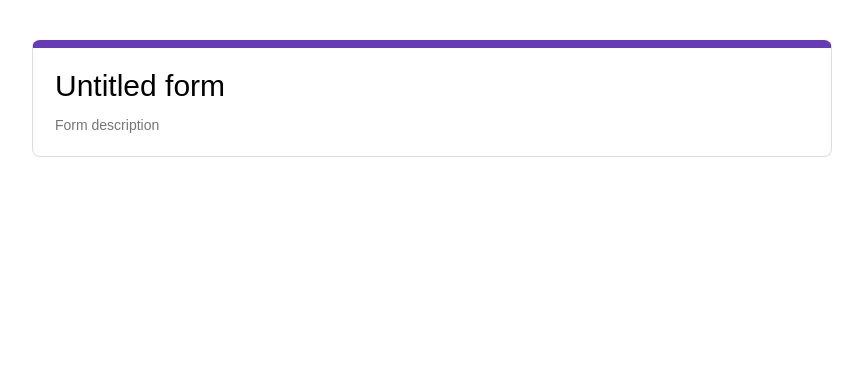
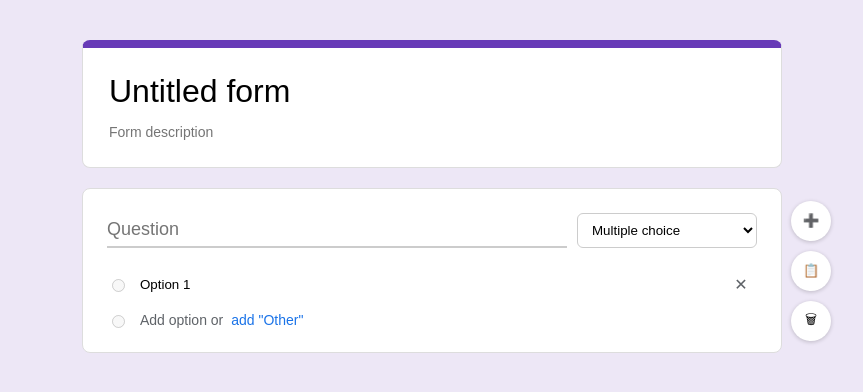
Before and after one commit to Ankit-Prometterur/frontend-task, a React (Create React App) app in the folder react-form-task/: page / in a window 1280 px wide. Shown: the top 392 px of the page, without its empty margins (208-1071 px from the left). Built offline with nearby package versions, Linux system fonts and the light colour scheme.

Commit message:
Added functionality of multiple choice option and side toolbar

```diff
--- a/react-form-task/src/App.css
+++ b/react-form-task/src/App.css
@@ -1,16 +1,48 @@
+
+body {
+  background-color: #ede7f6;
+  font-family: Arial, sans-serif;
+}
+
+
 .form-container {
-  max-width: 800px;
+  max-width: 700px;
   margin: 40px auto;
   padding: 0 16px;
+  overflow: visible;
+}
+
+
+.header-toolbar-floating{
+  position: absolute;
+  right: 25px;
+  top: 80px;
+  display: flex;
+  flex-direction: column;
+  gap: 10px;
+}
+
+.toolbar-btn {
+  width: 40px;
+  height: 40px;
+  border-radius: 50%;
+  border: none;
+  background: white;
+  box-shadow: 0 1px 4px rgba(0,0,0,0.2);
+  cursor: pointer;
+}
+
+.toolbar-btn:hover {
+  background: #f1f1f1;
 }
 
 .form-header {
   background: white;
-  padding: 20px;
+  padding: 24px;
   border-radius: 8px;
   margin-bottom: 20px;
   border: 1px solid #ddd;
-  border-top: 8px solid rgb(103, 58, 183);
+  border-top: 8px solid #673ab7;
   position: relative;
   overflow: hidden;
   transition: box-shadow 0.2s ease;
@@ -35,34 +67,192 @@
   box-shadow: 0 2px 10px rgba(0, 0, 0, 0.15);
 }
 
+
+
 .form-title {
-  font-size: 30px;
+  font-size: 32px;
+  font-weight: 500;
   border: none;
   width: 100%;
   outline: none;
   border-bottom: 2px solid transparent;
-  transition: border 0.2s ease;
-}
-
-.form-title::placeholder {
-  color: black;
-}
-
-
-.form-description {
-  margin-top: 10px;
-  border: none;
-  font-size: 14px;
-  width: 100%;
-  outline: none;
-  border-bottom: 2px solid transparent;
-  transition: border 0.2s ease;
 }
 
 .form-title:focus {
   border-bottom: 2px solid #673ab7;
 }
 
+.form-description {
+  margin-top: 10px;
+  font-size: 14px;
+  border: none;
+  width: 100%;
+  outline: none;
+  border-bottom: 2px solid transparent;
+  color: #666;
+}
+
 .form-description:focus {
   border-bottom: 2px solid #673ab7;
 }
+
+.question-card{
+  background: white;
+  padding: 24px;
+  border-radius: 8px;
+  margin-bottom: 20px;
+  border: 1px solid #ddd;
+  position: relative;
+  /* overflow: hidden; */
+  transition: box-shadow 0.2s ease;
+}
+
+.question-input{
+  width: 100%;
+  border: none;
+  border-bottom: 1px solid #ccc;
+  padding: 10px;
+  font-size: 16px;
+  outline: none;
+}
+
+.question-card::before{
+  content: "";
+  position: absolute;
+  left: 0;
+  top: 0;
+  height: 100%;
+  width: 0;
+  background: #4285f4;
+  transition: width 0.2s ease;
+
+}
+
+.question-card:focus-within::before{
+  width: 6px;
+}
+
+.question-card:focus-within {
+  box-shadow: 0 2px 10px rgba(0, 0, 0, 0.15);
+}
+
+.question-input{
+  flex: 1;
+  font-size: 18px;
+  border: none;
+  border-bottom: 2px solid #ccc;
+  outline: none;
+  padding: 6px 0;
+}
+
+.question-input:focus{
+  border-bottom: 2px solid #673ab7;
+}
+
+
+.question-top{
+  display: flex;
+  justify-content: space-between;
+  align-items: center;
+  gap: 10px;
+}
+
+.question-type{
+  min-width: 180px;
+  padding: 8px 10px;
+  border-radius: 6px;
+  border: 1px solid #ccc;
+  background: #fff;
+}
+
+.options{
+  margin-top: 20px;
+}
+
+.option{
+
+  display: flex;
+  align-items: center;
+  gap: 12px;
+  margin-top: 12px;
+}
+
+.option input[type="text"]{
+ flex: 1;
+  border: none;
+  outline: none;
+  padding: 4px 0;
+}
+
+.option input[type="text"]:focus {
+  border-bottom: 2px solid #673ab7;
+}
+
+
+.delete-btn{
+  display: flex;
+  align-items: center;
+  justify-content: center;
+
+  width: 32px;
+  height: 32px;
+
+  border-radius: 50%;
+  cursor: pointer;
+
+  color: #5f6368;
+  transition: background 0.2s ease;
+
+}
+
+.delete-btn:hover {
+  background-color: #f7f4f4;
+}
+
+.add-option-row {
+  color: #5f6368;
+}
+
+.add-option-text {
+  font-size: 14px;
+}
+
+.add-other {
+  color: #1a73e8;
+  margin-left: 4px;
+}
+
+.add-other {
+  color: #1a73e8;
+  cursor: pointer;
+}
+
+
+.question-wrapper {
+  position: relative;
+}
+
+.toolbar {
+  position: absolute;
+  right: -50px;
+  top: 50%;
+  transform: translateY(-50%);
+
+  display: flex;
+  flex-direction: column;
+  gap: 10px;
+}
+
+.toolbar button{
+  width: 40px;
+  height: 40px;
+  border-radius: 50%;
+  border: none;
+  background: white;
+  box-shadow: 0 1px 4px rgba(0,0,0,0.2);
+  cursor: pointer;
+}
+
+.toolbar button:hover {
+  background: #f1f1f1;
+}
--- a/react-form-task/src/components/FormBuilder.js
+++ b/react-form-task/src/components/FormBuilder.js
@@ -1,22 +1,128 @@
 import { useState } from "react";
+import QuestionCard from "./QuestionCard";
 import FormHeader from "./FormHeader";
 
 const FormBuilder = () => {
   const [form, setForm] = useState({
     title: "Untitled form",
     description: "",
+    questions: [
+      {
+        id: Date.now(),
+        type: "multiple",
+        question: "",
+        options: ["Option 1"],
+        required: false,
+      },
+    ],
+  });
 
-  });
+  const [activeQuestionId, setActiveQuestionId] = useState(
+    form.questions[0]?.id,
+  );
+
+  // console.log(form);
+
+  const updateQuestion = (id, field, value) => {
+    setForm((prev) => ({
+      ...prev,
+      questions: prev.questions.map((q) =>
+        q.id === id ? { ...q, [field]: value } : q,
+      ),
+    }));
+  };
+
+  const addOption = (id) => {
+    setForm((prev) => ({
+      ...prev,
+      questions: prev.questions.map((q) =>
+        q.id === id
+          ? { ...q, options: [...q.options, `Option ${q.options.length + 1}`] }
+          : q,
+      ),
+    }));
+  };
+
+  const deleteOption = (id, index) => {
+    setForm((prev) => ({
+      ...prev,
+      questions: prev.questions.map((q) =>
+        q.id === id
+          ? { ...q, options: q.options.filter((_, i) => i !== index) }
+          : q,
+      ),
+    }));
+  };
+
+  const addQuestion = () => {
+    const newQuestion = {
+      id: Date.now(),
+      type: "multiple",
+      question: "",
+      options: ["Option 1"],
+      required: false,
+    };
+
+    setForm((prev) => ({
+      ...prev,
+      questions: [...prev.questions, newQuestion],
+    }));
+
+    setActiveQuestionId(newQuestion.id);
+  };
+
   const handleHeaderChange = (field, value) => {
-     setForm((prev) => ({
-        ...prev,
-        [field]: value
-     }));
+    setForm((prev) => ({ ...prev, [field]: value }));
   };
+
+  const deleteQuestion = (id) => {
+    setForm((prev) => ({
+      ...prev,
+      questions: prev.questions.filter((q) => q.id !== id),
+    }));
+  };
+
+  const duplicateQuestion = (id) => {
+    const q = form.questions.find((q) => q.id === id);
+    const copy = { ...q, id: Date.now() };
+
+    setForm((prev) => ({
+      ...prev,
+      questions: [...prev.questions, copy],
+    }));
+  };
+  console.log(form);
+
   return (
     <div className="form-container">
-      <FormHeader title = {form.title} description = {form.description} onChangeInput={handleHeaderChange}/>
+      <FormHeader
+        title={form.title}
+        description={form.description}
+        onChangeInput={handleHeaderChange}
+      />
+      {form.questions.length === 0 && (
+        <div className="header-toolbar-floating">
+          <button onClick={addQuestion} className="toolbar-btn">
+            ➕
+          </button>
+        </div>
+      )}
 
+      {form.questions.map((q) => (
+        <div className="question-wrapper" key={q.id}>
+          <QuestionCard
+            question={q}
+            updateQuestion={updateQuestion}
+            addOption={addOption}
+            deleteOption={deleteOption}
+            isActive={q.id === activeQuestionId}
+            setActiveQuestion={setActiveQuestionId}
+            addQuestion={addQuestion}
+            deleteQuestion={deleteQuestion}
+            duplicateQuestion={duplicateQuestion}
+          />
+        </div>
+      ))}
 
     </div>
   );
--- /dev/null
+++ b/react-form-task/src/components/QuestionCard.js
@@ -0,0 +1,103 @@
+
+const QuestionCard = ({
+  question,
+  addQuestion,
+  updateQuestion,
+  addOption,
+  deleteOption,
+  deleteQuestion,
+  duplicateQuestion,
+  isActive,
+  setActiveQuestion,
+}) => {
+  //   const [type, setType] = useState(question.type);
+  return (
+    <div
+      className={`question-card ${isActive ? "active" : ""}`}
+      onClick={() => setActiveQuestion(question.id)}
+    >
+      {isActive && (
+        <div className="toolbar">
+          <button
+            onClick={(e) => {
+              e.stopPropagation();
+              addQuestion();
+            }}
+          >
+            ➕
+          </button>
+          <button onClick={() => duplicateQuestion(question.id)}>📋</button>
+          <button onClick={() => deleteQuestion(question.id)}>🗑</button>
+        </div>
+      )}
+
+      <div className="question-top">
+        <input
+          type="text"
+          placeholder="Question"
+          className="question-input"
+          value={question.question}
+          onChange={(e) =>
+            updateQuestion(question.id, "question", e.target.value)
+          }
+        />
+        <select
+          id=""
+          className="question-type"
+          value={question.type}
+          onChange={(e) => updateQuestion(question.id, "type", e.target.value)}
+        >
+          <option value="short">Short answer</option>
+          <option value="paragraph">Paragraph</option>
+          <option value="multiple">Multiple choice</option>
+          <option value="checkboxes">Checkboxes</option>
+          <option value="dropdown">Dropdown</option>
+          <option value="scale">Linear scale</option>
+          <option value="rating">Rating</option>
+          <option value="choice-grid">Multiple choice grid</option>
+          <option value="checkbox-grid">Checkbox grid</option>
+          <option value="date">Date</option>
+          <option value="time">Time</option>
+        </select>
+      </div>
+
+      {question.type === "multiple" && (
+        <div className="options">
+          {question.options.map((opt, i) => (
+            <div key={i} className="option">
+              <input type="radio" disabled />
+              <input
+                type="text"
+                value={opt}
+                onChange={(e) => {
+                  const newOptions = [...question.options];
+                  newOptions[i] = e.target.value;
+                  updateQuestion(question.id, "options", newOptions);
+                }}
+              />
+              <span
+                className="delete-btn"
+                onClick={(e) => {e.stopPropagation(); deleteOption(question.id, i)}}
+              >
+                ✕
+              </span>
+            </div>
+          ))}
+
+          <div
+            className="option add-option-row"
+            onClick={() => addOption(question.id)}
+          >
+            <input type="radio" disabled />
+
+            <span className="add-option-text">
+              Add option or <span className="add-other">add "Other"</span>
+            </span>
+          </div>
+        </div>
+      )}
+    </div>
+  );
+};
+
+export default QuestionCard;
```
